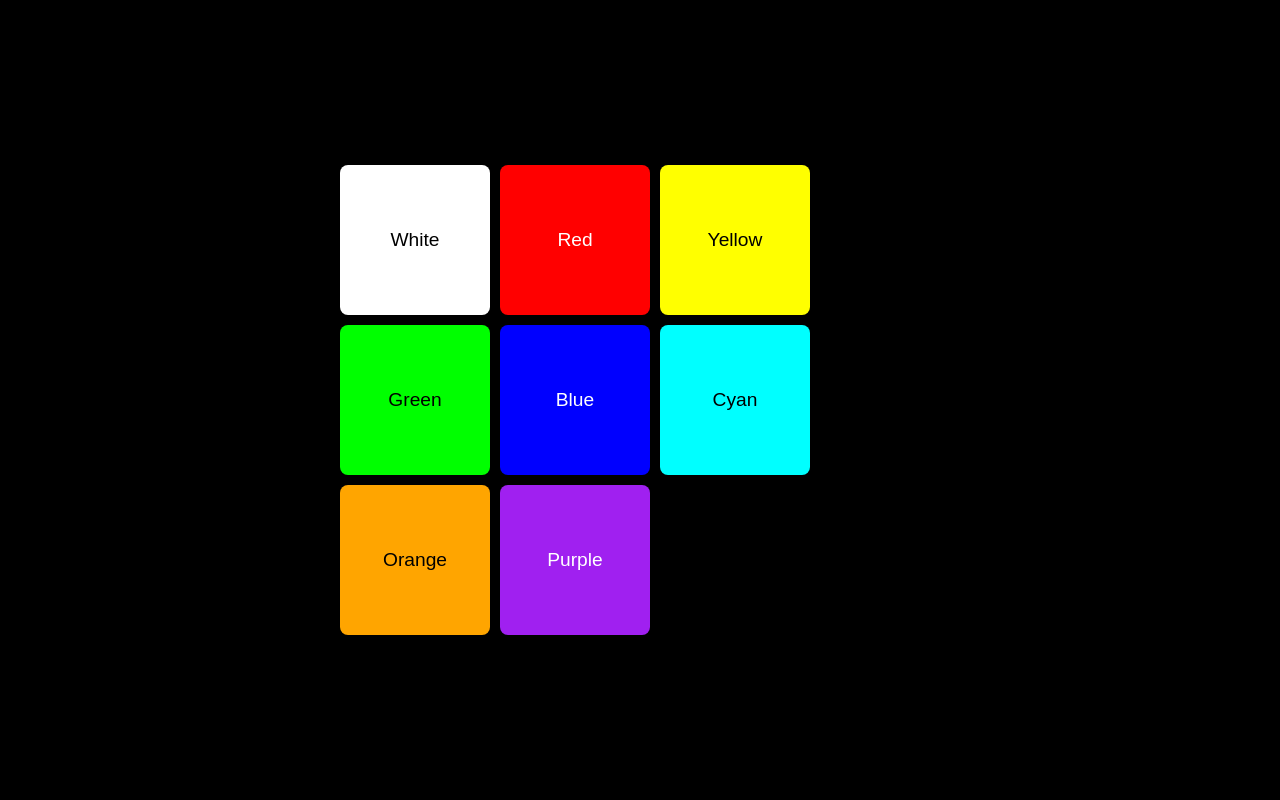
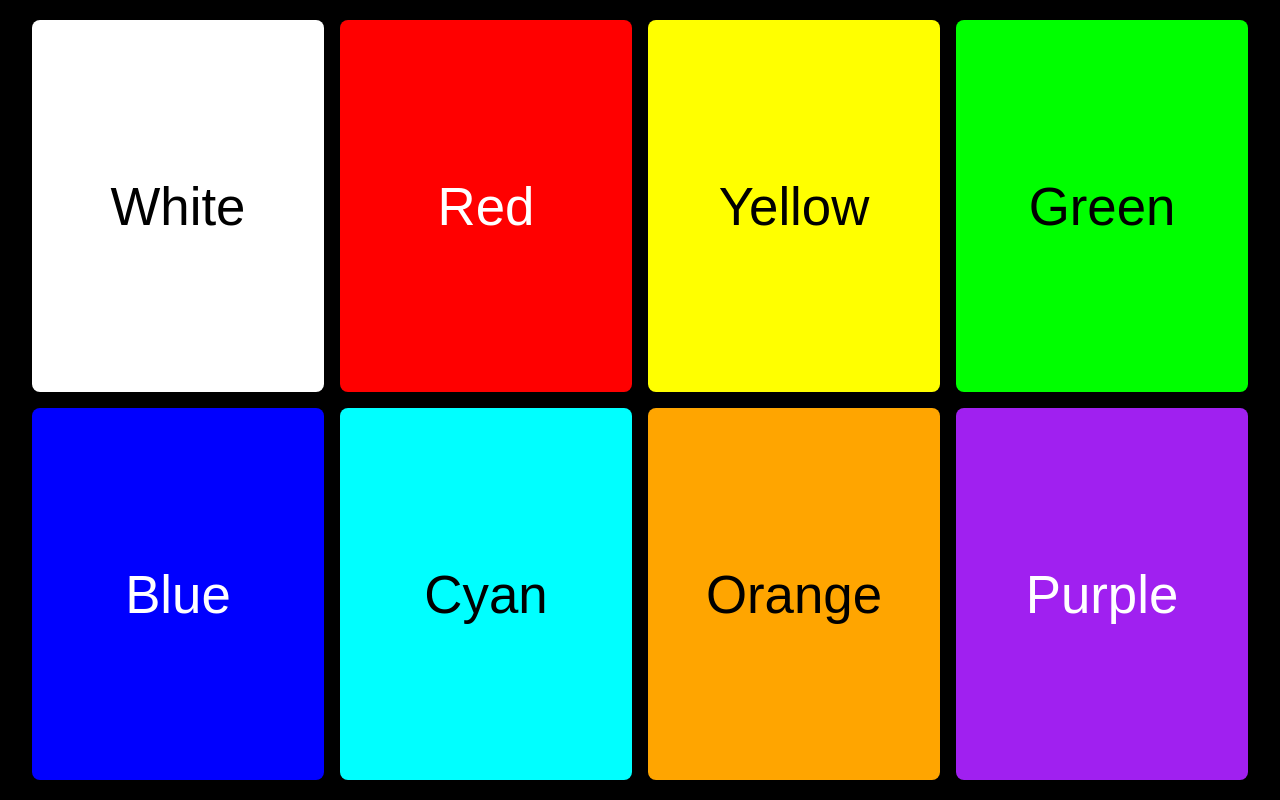
Before and after one commit to InvictusNavarchus/read-the-color, a SvelteKit app: page /intro in a window 1280 px wide. Built offline with nearby package versions, Linux system fonts and the light colour scheme.

Commit message:
enlarge the color intro to almost full screen

```diff
--- a/src/routes/intro/+page.svelte
+++ b/src/routes/intro/+page.svelte
@@ -21,27 +21,30 @@
         align-items: center;
         height: 100vh;
         margin: 0;
+        padding: 20px;
+        box-sizing: border-box;
     }
     .container {
         display: flex;
         flex-wrap: wrap;
-        gap: 10px;
-        max-width: 600px;
+        gap: 2vmin;
+        width: 95vw;
+        height: 95vh;
     }
     .color-box {
-        width: 150px;
-        height: 150px;
+        flex: 1 1 calc(25% - 2vmin);
+        min-width: 150px;
         display: flex;
         align-items: center;
         justify-content: center;
         color: #ffffff;
-        font-size: 1.2em;
+        font-size: 3.3em;
         border-radius: 8px;
         box-shadow: 0 4px 8px rgba(0, 0, 0, 0.1);
         transition: transform 0.3s, box-shadow 0.3s;
     }
     .color-box:hover {
-        transform: scale(1.1);
+        transform: scale(1.05);
         box-shadow: 0 8px 16px rgba(0, 0, 0, 0.2);
     }
     .White { background-color: #FFFFFF; color: #000; }
```
